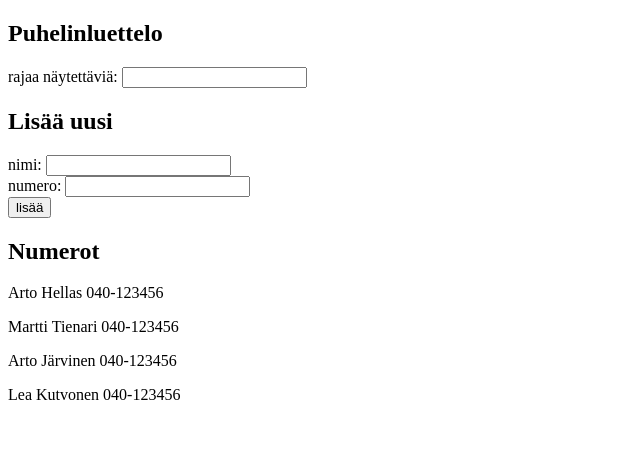
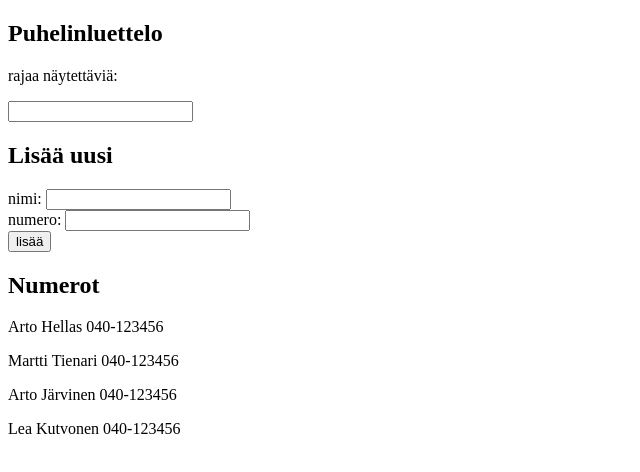
Before and after one commit to JonesTPG/fs-mooc-osa2, a React (Create React App) app: page / in a window 1280 px wide. Shown: the top 472 px of the page, without its empty margins (0-640 px from the left). Built offline with nearby package versions, Linux system fonts and the light colour scheme.

Commit message:
2.10 tehty. Branchi valmis.

```diff
--- a/src/App.js
+++ b/src/App.js
@@ -1,5 +1,6 @@
 import React from 'react';
-import Hakukenttä from './components/Hakukenttä'
+import Itemsearch from './components/Itemsearch'
+import Itemdata from './components/Itemdata'
 
 class App extends React.Component {
   constructor(props) {
@@ -50,34 +51,27 @@ class App extends React.Component {
   }
 
   handeFilterChange = (event) => {
-
-
     this.setState({ filter: event.target.value })
   }
 
   showNumbers = () => {
     if ( this.state.filter === '' ) {
-    return this.state.persons.map(rivi =>  <p key={rivi.name}> {rivi.name} {rivi.number}<br/></p>)
+    return this.state.persons.map(rivi =>  <Itemdata key={rivi.name} name={rivi.name} number={rivi.number}/>)
     }
 
     else {
       const nimiLista = this.state.persons.filter(rivi => rivi.name.toLowerCase().startsWith(this.state.filter.toLowerCase()))
-      console.log(nimiLista)
-      return nimiLista.map(rivi =>  <p key={rivi.name}> {rivi.name} {rivi.number}<br/></p>)
+      return nimiLista.map(rivi =>  <Itemdata key={rivi.name} name={rivi.name} number={rivi.number}/>)
     }
   }
-
 
   render() {
     return (
       <div>
-        <h2>Puhelinluettelo</h2>
-
-        rajaa näytettäviä: <input value={this.state.filter}
-                                  onChange={this.handeFilterChange} />
-
+        <Itemsearch/>
+        <input value={this.state.filter}
+               onChange={this.handeFilterChange} />
         <h2>Lisää uusi</h2>
-
         <form onSubmit={this.addItem}>
           <div>
             nimi: <input value={this.state.newName}
@@ -96,5 +90,4 @@ class App extends React.Component {
     )
   }
 }
-
 export default App
--- a/src/components/Hakukenttä.js
+++ /dev/null
@@ -1,23 +0,0 @@
-import React from 'react'
-import App from '../App'
-
-
-const Hakukenttä = ( { lista }) => {
-
-
-
-
-
-
-    return (
-
-   <div>
-
-
-   {lista.map(rivi =>  <p key={rivi.name} >{rivi.name} </p>)}
-   </div>
-  )
-}
-
-
-export default Hakukenttä
--- /dev/null
+++ b/src/components/Itemdata.js
@@ -0,0 +1,16 @@
+import React from 'react'
+import App from '../App'
+
+
+const Itemdata = ({ name, number}) => {
+
+return (
+
+   <div>
+   <p key={name}> {name} {number}  <br/></p>
+   </div>
+  )
+}
+
+
+export default Itemdata
--- /dev/null
+++ b/src/components/Itemsearch.js
@@ -0,0 +1,22 @@
+import React from 'react'
+import App from '../App'
+
+
+const Itemsearch = () => {
+
+
+
+    return (
+
+   <div>
+        <h2>Puhelinluettelo</h2>
+
+      <p>rajaa näytettäviä: </p>
+
+
+   </div>
+  )
+}
+
+
+export default Itemsearch
```
